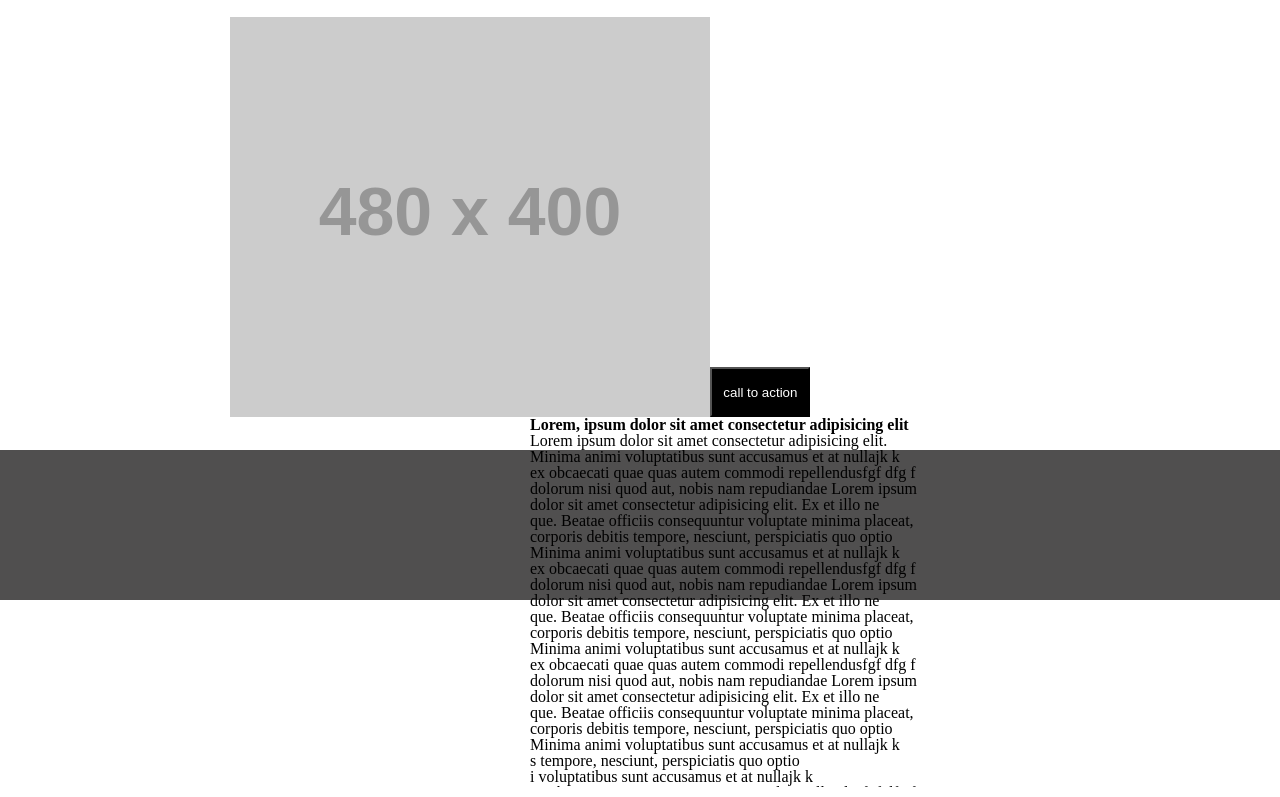
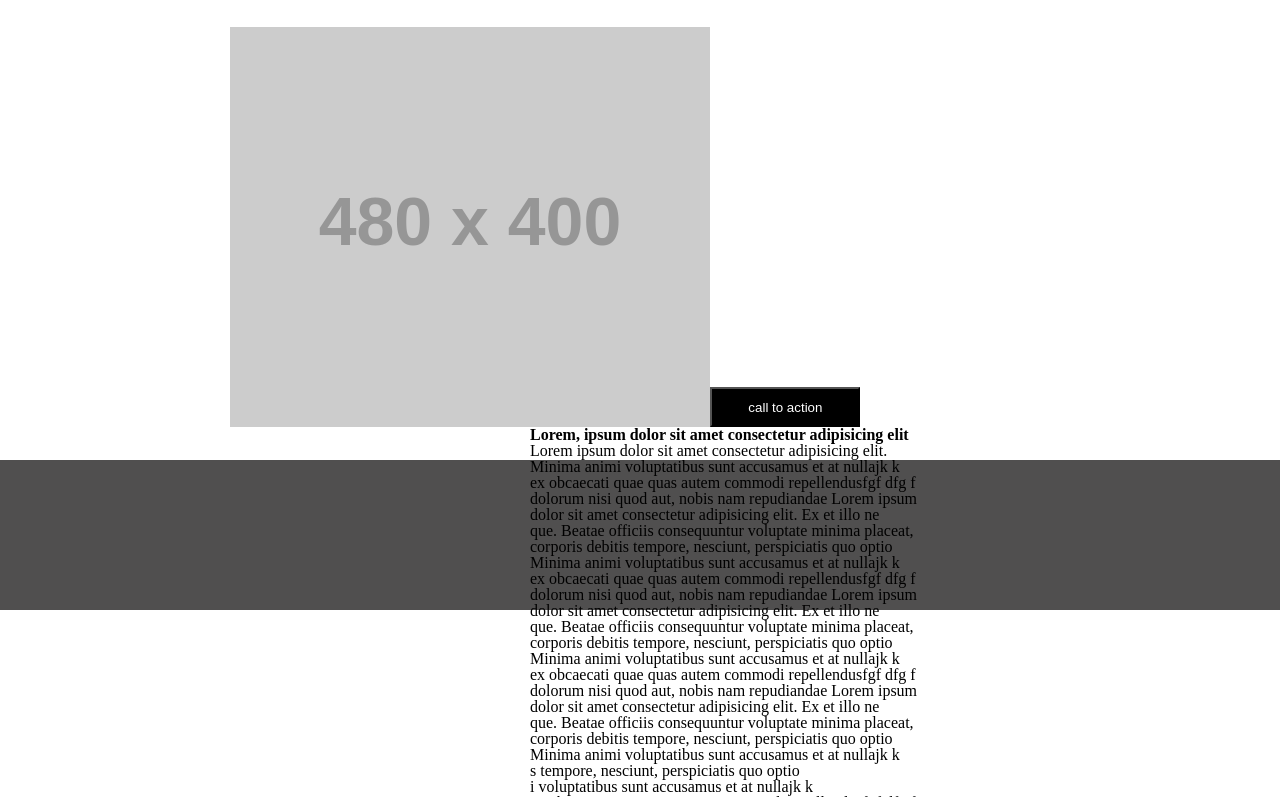
Before and after one commit to QusaiTA/wireframe-exircise, a plain HTML site: page index.html in a window 1280 px wide. Shown: the part 989-1786 px from the top of the page. Drawn offline with Linux system fonts and the light colour scheme; placeholder pictures from the web are drawn by us.

Commit message:
extra css

```diff
--- a/style.css
+++ b/style.css
@@ -7,7 +7,7 @@ header{
     position: relative;
     width: 100%;
     background-color: rgb(80, 79, 79);
-    height: 100px;
+    height: 110px;
     top:5px;
     padding: 10px;
 
@@ -19,6 +19,7 @@ header{
     margin-left: 11%;
     margin-right: 4%;
     margin-top: 16px;
+
 }
 
 .Text{
@@ -92,9 +93,9 @@ span {
 
     background-color: black;
     color: white;
-    width: 100px;
-    height: 50px;
-    margin-top: 380px;
+    width: 150px;
+    height: 40px;
+    margin-top: 390px;
  }
 
  #b1:hover{
```
